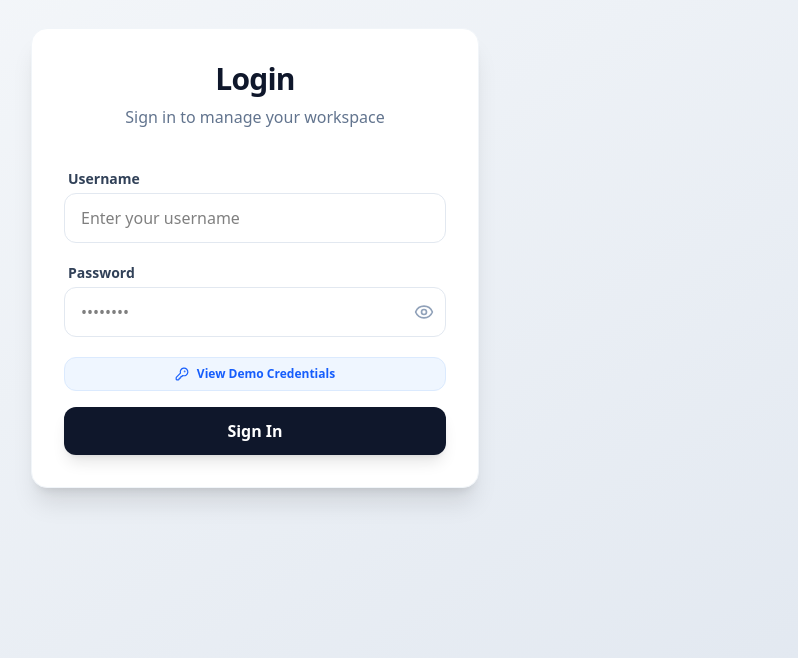
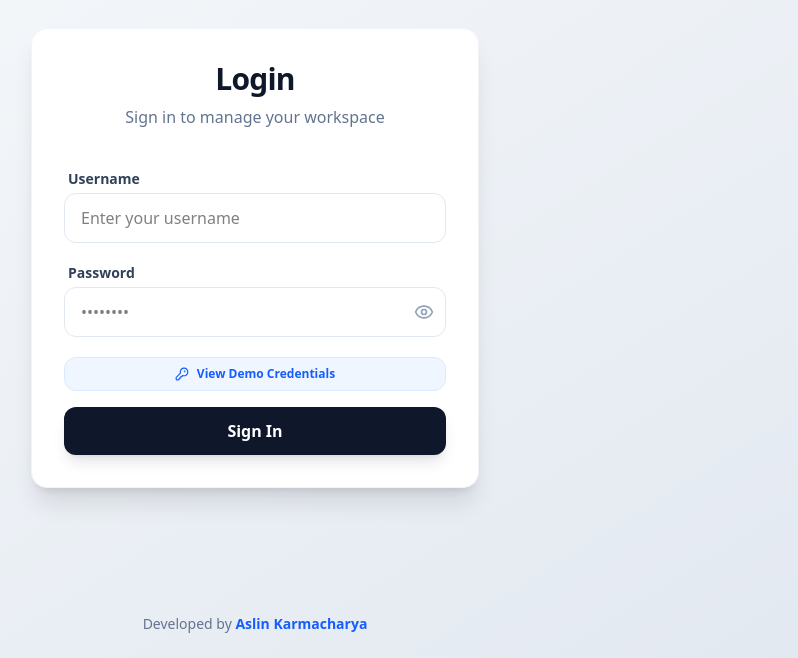
Before and after one commit to asl1n/aslin-exe, a React (Vite) app: page /#/login in a window 1280 px wide. Shown: the part 142-800 px from the top of the page, without its empty margins (385-1183 px from the left). Built offline with nearby package versions, Linux system fonts and the light colour scheme.

Commit message:
Feat: Credits to the Developer added

```diff
--- a/src/pages/login.tsx
+++ b/src/pages/login.tsx
@@ -68,7 +68,7 @@ export default function Login() {
   };
 
   return (
-    <div className="min-h-screen flex items-center justify-center bg-gradient-to-br from-slate-50 to-slate-200 p-4">
+    <div className="min-h-screen flex items-center justify-center bg-gradient-to-br from-slate-50 to-slate-200 p-4 relative">
       <div className="w-full max-w-md bg-white rounded-2xl shadow-xl border border-slate-100 p-8">
         <div className="text-center mb-10">
           <h1 className="text-3xl font-extrabold text-slate-900 tracking-tight">
@@ -143,6 +143,17 @@ export default function Login() {
         </form>
       </div>
 
+      <div className="absolute bottom-6 text-center text-sm text-slate-500 font-medium">
+        Developed by{" "}
+        <a
+          href="https://asl1n.github.io/Portfolio/"
+          target="_blank"
+          rel="noopener noreferrer"
+          className="text-blue-600 hover:text-blue-700 transition-all font-bold"
+        >
+          Aslin Karmacharya{" "}
+        </a>{" "}
+      </div>
       <Modal
         isOpen={isCredsModalOpen}
         onClose={() => setIsCredsModalOpen(false)}
```
